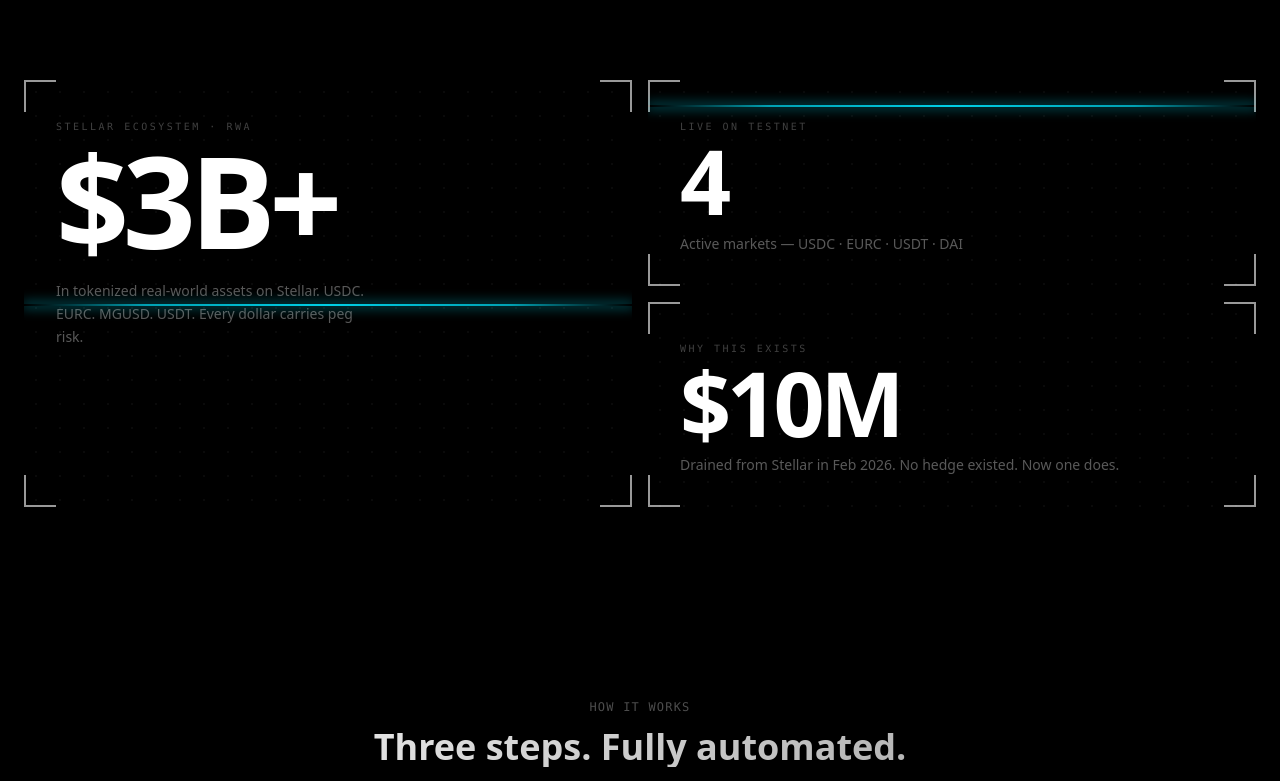
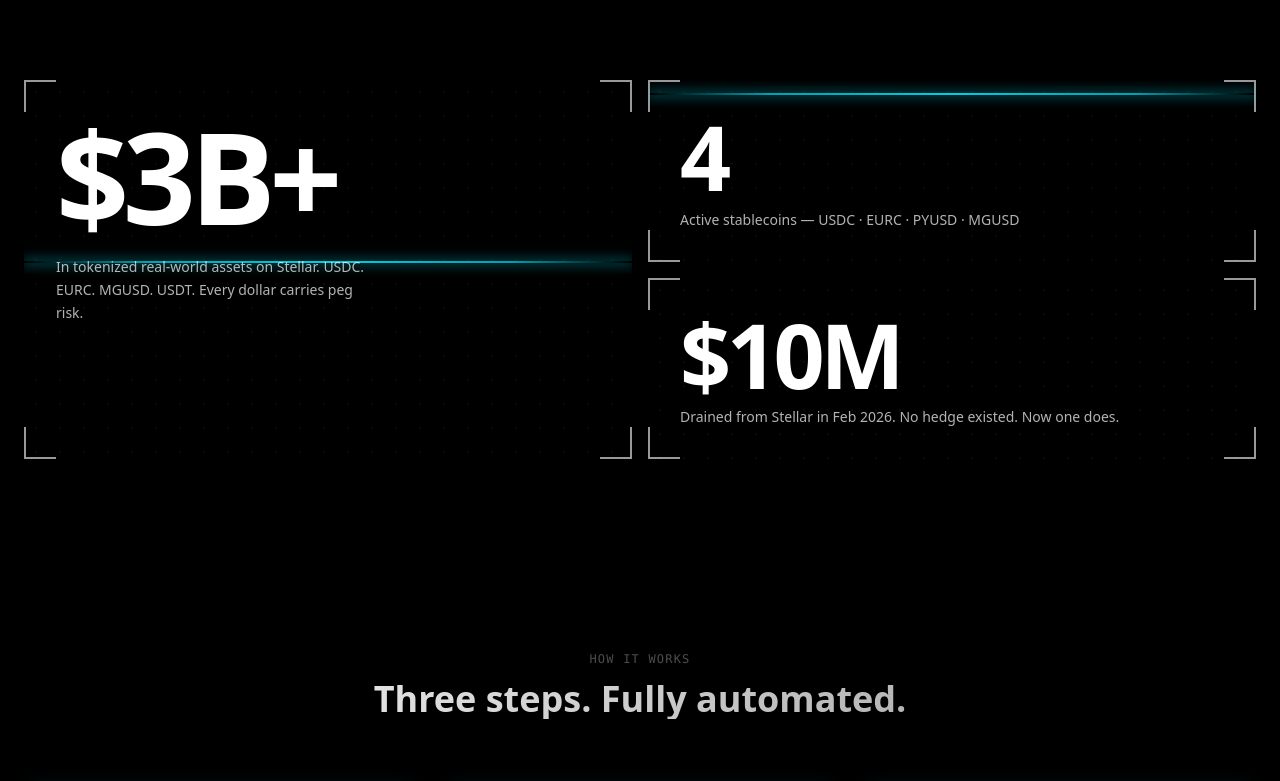
Before and after one commit to Ary0520/AnchorShield, a Next.js app in the folder frontend/: page / in a window 1280 px wide. Shown: the part 800-1581 px from the top of the page. Built offline with nearby package versions, Linux system fonts and the light colour scheme.

Commit message:
revisions in landing page copy again

```diff
--- a/frontend/src/app/page.tsx
+++ b/frontend/src/app/page.tsx
@@ -317,9 +317,9 @@
 
           {/* LEFT — big square: $3B+ */}
           <HudCard className="min-h-[340px] flex flex-col justify-between" scanDelay={0}>
-            <span className="text-white/25 text-[10px] font-mono uppercase tracking-[0.25em]">
+            {/* <span className="text-white/25 text-[10px] font-mono uppercase tracking-[0.25em]">
               Stellar ecosystem · RWA
-            </span>
+            </span> */}
             <div>
               <motion.p
                 className="text-[clamp(5rem,10vw,8.5rem)] font-bold leading-none tracking-tighter text-white"
@@ -330,7 +330,7 @@
               >
                 $3B+
               </motion.p>
-              <p className="text-white/35 text-sm mt-4 max-w-xs leading-relaxed">
+              <p className="text-white/70 text-sm mt-4 max-w-xs leading-relaxed">
                 In tokenized real-world assets on Stellar.
                 USDC. EURC. MGUSD. USDT.
                 Every dollar carries peg risk.
@@ -343,9 +343,9 @@
 
             {/* Top right: 4 markets */}
             <HudCard className="flex-1 flex flex-col justify-between min-h-[160px]" scanDelay={1}>
-              <span className="text-white/25 text-[10px] font-mono uppercase tracking-[0.25em]">
+              {/* <span className="text-white/25 text-[10px] font-mono uppercase tracking-[0.25em]">
                 Live on testnet
-              </span>
+              </span> */}
               <div>
                 <motion.p
                   className="text-[clamp(3.5rem,7vw,6rem)] font-bold leading-none tracking-tighter text-white"
@@ -356,17 +356,17 @@
                 >
                   4
                 </motion.p>
-                <p className="text-white/35 text-sm mt-2">
-                  Active markets — USDC · EURC · USDT · DAI
+                <p className="text-white/70 text-sm mt-2">
+                  Active stablecoins — USDC · EURC · PYUSD · MGUSD
                 </p>
               </div>
             </HudCard>
 
             {/* Bottom right: $10M */}
             <HudCard className="flex-1 flex flex-col justify-between min-h-[160px]" scanDelay={2}>
-              <span className="text-white/25 text-[10px] font-mono uppercase tracking-[0.25em]">
+              {/* <span className="text-white/25 text-[10px] font-mono uppercase tracking-[0.25em]">
                 Why this exists
-              </span>
+              </span> */}
               <div>
                 <motion.p
                   className="text-[clamp(3.5rem,7vw,6rem)] font-bold leading-none tracking-tighter text-white"
@@ -377,7 +377,7 @@
                 >
                   $10M
                 </motion.p>
-                <p className="text-white/35 text-sm mt-2">
+                <p className="text-white/70 text-sm mt-2">
                   Drained from Stellar in Feb 2026. No hedge existed. Now one does.
                 </p>
               </div>
```
